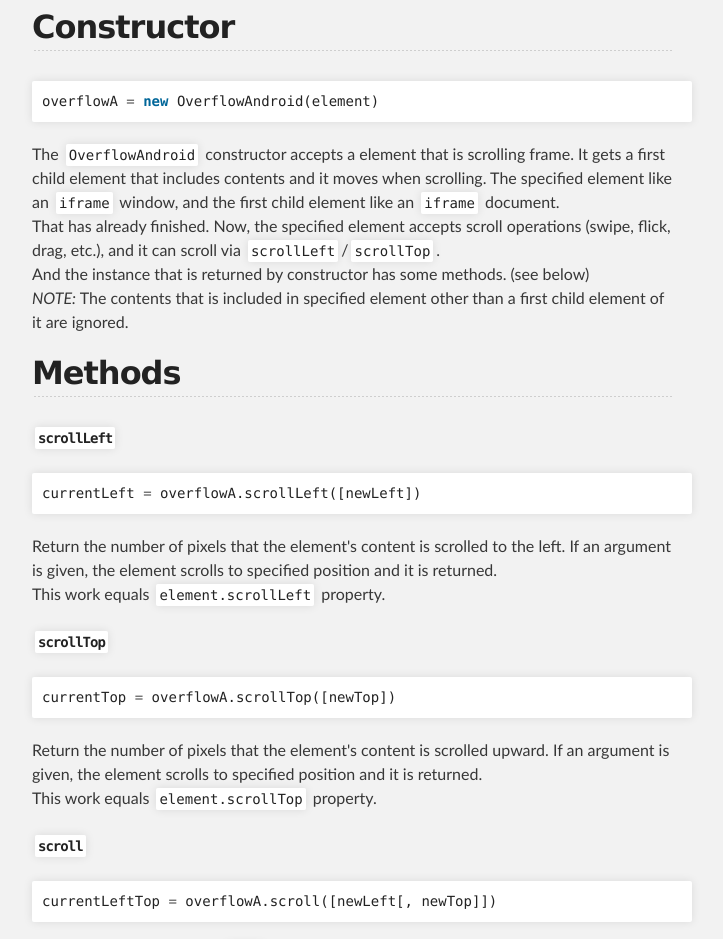
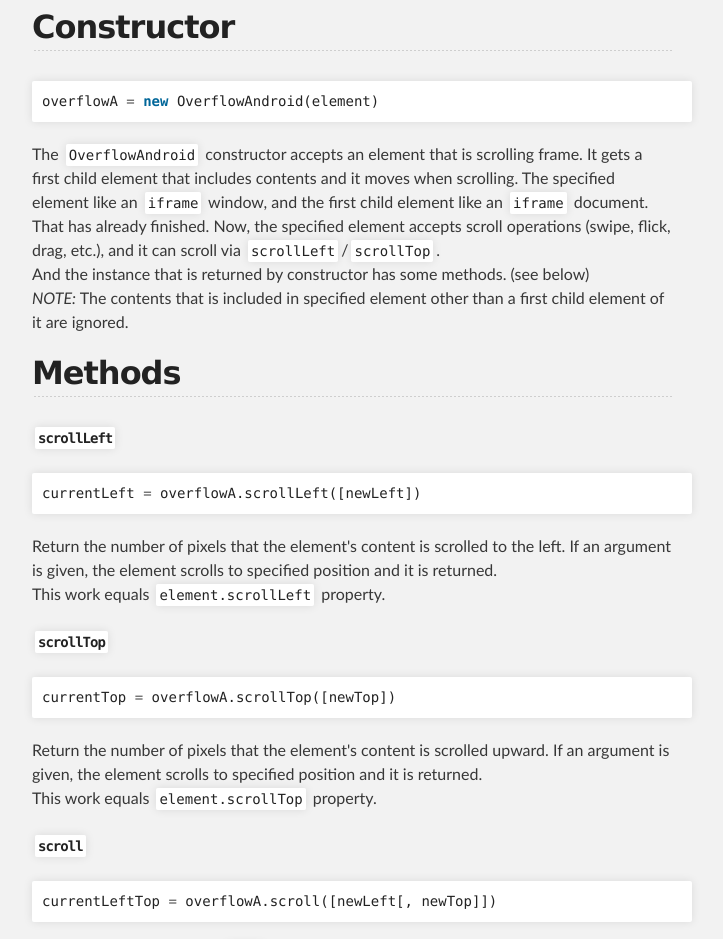
Before and after one commit to anseki/overflow-android, a plain HTML site: page index.html in a window 1280 px wide. Shown: the part 1676-2615 px from the top of the page, without its empty margins (288-1011 px from the left). Drawn offline with nearby package versions, Linux system fonts and the light colour scheme.

Commit message:
Typo: README

```diff
--- a/index.html
+++ b/index.html
@@ -91,7 +91,7 @@
 <div class="highlight highlight-js"><pre><span class="nx">overflowA</span> <span class="o">=</span> <span class="k">new</span> <span class="nx">OverflowAndroid</span><span class="p">(</span><span class="nx">element</span><span class="p">)</span>
 </pre></div>
 
-<p>The <code>OverflowAndroid</code> constructor accepts a element that is scrolling frame. It gets a first child element that includes contents and it moves when scrolling. The specified element like an <code>iframe</code> window, and the first child element like an <code>iframe</code> document.<br>
+<p>The <code>OverflowAndroid</code> constructor accepts an element that is scrolling frame. It gets a first child element that includes contents and it moves when scrolling. The specified element like an <code>iframe</code> window, and the first child element like an <code>iframe</code> document.<br>
 That has already finished. Now, the specified element accepts scroll operations (swipe, flick, drag, etc.), and it can scroll via <code>scrollLeft</code>/<code>scrollTop</code>.<br>
 And the instance that is returned by constructor has some methods. (see below)<br><em>NOTE:</em> The contents that is included in specified element other than a first child element of it are ignored.</p>
 
```
